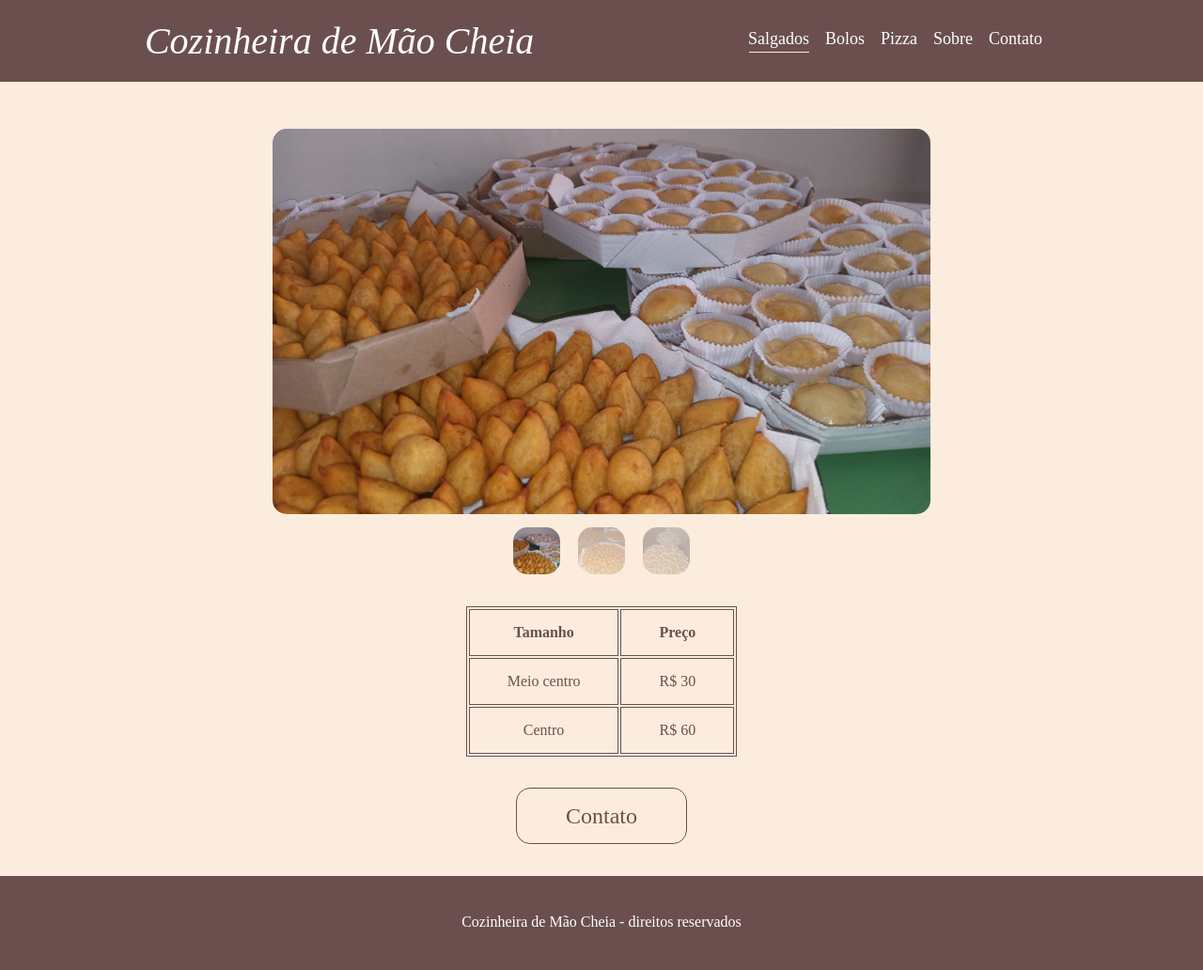
After one commit to WendelSantosNunes/Cozinheira-de-m-o-cheia, a web app: file savory.html in a window 1280 px wide. The commit adds this page. Shown: the whole page at 94% size. Run offline with its HTML, style and script files only (its server is not run), Linux system fonts and the light colour scheme.

Commit message:
Update project

```diff
--- a/about.html
+++ b/about.html
@@ -15,11 +15,11 @@
       <div class="container">
         <h1><a href="./index.html">Cozinheira de Mão Cheia</a></h1>
         <ul>
-          <li><a href="#">Salgados</a></li>
+          <li><a href="./savory.html">Salgados</a></li>
           <li><a href="#">Bolos</a></li>
           <li><a href="#">Pizza</a></li>
           <li><a href="./about.html" class="current">Sobre</a></li>
-          <li><a href="#">Contato</a></li>
+          <li><a href="./contact.html">Contato</a></li>
         </ul>
       </div>
     </header>
--- a/contact.html
+++ b/contact.html
@@ -9,14 +9,14 @@
     <link rel="stylesheet" href="./styles/footer.css" />
     <link rel="stylesheet" href="./styles/responsiveness.css" />
     <link rel="stylesheet" href="./styles/contact.css" />
-    <title>Document</title>
+    <title>Cozinheira de mão cheia</title>
   </head>
   <body>
     <header>
       <div class="container">
         <h1><a href="./index.html">Cozinheira de Mão Cheia</a></h1>
         <ul>
-          <li><a href="#">Salgados</a></li>
+          <li><a href="./savory.html">Salgados</a></li>
           <li><a href="#">Bolos</a></li>
           <li><a href="#">Pizza</a></li>
           <li><a href="./about.html">Sobre</a></li>
--- a/index.html
+++ b/index.html
@@ -16,7 +16,7 @@
       <div class="container">
         <h1><a href="#">Cozinheira de Mão Cheia</a></h1>
         <ul>
-          <li><a href="#">Salgados</a></li>
+          <li><a href="./savory.html">Salgados</a></li>
           <li><a href="#">Bolos</a></li>
           <li><a href="#">Pizza</a></li>
           <li><a href="./about.html">Sobre</a></li>
@@ -160,6 +160,6 @@
     <footer>
       <p>Cozinheira de Mão Cheia - direitos reservados</p>
     </footer>
-    <script src="./script.js"></script>
+    <script src="./scripts/script.js"></script>
   </body>
 </html>
--- /dev/null
+++ b/savory.html
@@ -0,0 +1,81 @@
+<!DOCTYPE html>
+<html lang="pt-br">
+  <head>
+    <meta charset="UTF-8" />
+    <meta http-equiv="X-UA-Compatible" content="IE=edge" />
+    <meta name="viewport" content="width=device-width, initial-scale=1.0" />
+    <link rel="stylesheet" href="./styles/global.css" />
+    <link rel="stylesheet" href="./styles/head.css" />
+    <link rel="stylesheet" href="./styles/footer.css" />
+    <link rel="stylesheet" href="./styles/responsiveness.css" />
+    <link rel="stylesheet" href="./styles/savory.css" />
+    <title>Cozinheira de mão cheia</title>
+  </head>
+  <body>
+    <header>
+      <div class="container">
+        <h1><a href="./index.html">Cozinheira de Mão Cheia</a></h1>
+        <ul>
+          <li><a href="./savory.html" class="current">Salgados</a></li>
+          <li><a href="#">Bolos</a></li>
+          <li><a href="#">Pizza</a></li>
+          <li><a href="./about.html">Sobre</a></li>
+          <li><a href="./contact.html">Contato</a></li>
+        </ul>
+      </div>
+    </header>
+
+    <main class="container bolos">
+      <div class="bolo-principal">
+        <img src="./assets/pg-salgados1.jpeg" alt="Fotos de salgados" />
+      </div>
+      <div class="bolos-fotos">
+        <img
+          src="./assets/pg-salgados1.jpeg"
+          alt="Fotos de salgados"
+          class="active"
+          onclick="troca(0)"
+        />
+        <img
+          src="./assets/pg-salgados3.jpeg"
+          alt="Fotos de salgados"
+          onclick="troca(1)"
+        />
+        <img
+          src="./assets/pg-salgados4.jpeg"
+          alt="Fotos de salgados"
+          onclick="troca(2)"
+        />
+      </div>
+
+      <table>
+        <thead>
+          <tr>
+            <th>Tamanho</th>
+            <th>Preço</th>
+          </tr>
+        </thead>
+
+        <tbody>
+          <tr>
+            <td>Meio centro</td>
+            <td>R$ 30</td>
+          </tr>
+        </tbody>
+
+        <tfoot>
+          <tr>
+            <td>Centro</td>
+            <td>R$ 60</td>
+          </tr>
+        </tfoot>
+      </table>
+      <a href="./contact.html">Contato</a>
+    </main>
+
+    <footer>
+      <p>Cozinheira de Mão Cheia - direitos reservados</p>
+    </footer>
+    <script src="./scripts/savory.js"></script>
+  </body>
+</html>
--- /dev/null
+++ b/scripts/savory.js
@@ -0,0 +1,16 @@
+function troca(index) {
+  const imgs = document.querySelectorAll('.bolos-fotos > *')
+  const img = document.querySelector('.bolo-principal > *')
+  imgs.forEach(items => items.classList.remove('active'))
+
+  if (index === 0) {
+    imgs[index].classList.add('active')
+    img.setAttribute('src', './assets/pg-salgados1.jpeg')
+  } else if (index === 1) {
+    imgs[index].classList.add('active')
+    img.setAttribute('src', './assets/pg-salgados3.jpeg')
+  } else {
+    imgs[index].classList.add('active')
+    img.setAttribute('src', './assets/pg-salgados4.jpeg')
+  }
+}
--- a/styles/responsiveness.css
+++ b/styles/responsiveness.css
@@ -27,6 +27,16 @@
   h1 {
     font-size: 24px;
     text-align: center;
+    margin-bottom: 15px;
+  }
+
+  ul {
+    flex-direction: column;
+    align-items: center;
+  }
+
+  ul li {
+    margin-top: 10px;
   }
 
   main a {
--- /dev/null
+++ b/styles/savory.css
@@ -0,0 +1,128 @@
+/* header ##################### */
+
+.current::after {
+  content: '';
+  display: block;
+
+  height: 0.1rem;
+  width: 4rem;
+
+  margin: 0.2rem auto 0 auto;
+  background-color: #fcecdd;
+}
+
+/* Main #################### */
+
+main {
+  text-align: center;
+}
+
+.bolo-principal {
+  margin-top: 50px;
+  text-align: center;
+}
+
+.bolo-principal img {
+  width: 700px;
+  height: 410px;
+
+  border-radius: 15px;
+}
+
+.bolos-fotos {
+  margin-top: 10px;
+  margin-bottom: 30px;
+}
+
+.bolos-fotos img {
+  width: 50px;
+  height: 50px;
+
+  border-radius: 15px;
+  opacity: 0.3;
+}
+
+.bolos-fotos img:hover {
+  cursor: pointer;
+}
+
+.bolos-fotos img.active {
+  opacity: 1;
+}
+
+.bolos-fotos img:nth-child(2) {
+  margin: 0 15px;
+}
+
+main a {
+  color: var(--bg_header-bg_footer-color);
+
+  border: 1px solid var(--bg_header-bg_footer-color);
+  border-radius: 15px;
+
+  font-size: 1.5rem;
+
+  padding: 16px 52px;
+}
+
+main a:hover {
+  color: #fff;
+  background-color: #ffc288;
+}
+
+table {
+  border: 1px solid #6b4f4f;
+  margin: 0 auto 50px auto;
+}
+
+table th,
+table td {
+  padding: 15px 40px;
+  border: 1px solid #6b4f4f;
+}
+
+/* Responsividade ########## */
+
+@media (min-height: 1062px) {
+  footer {
+    position: absolute;
+  }
+
+  main.bolos {
+    margin-bottom: 40px;
+  }
+}
+
+@media (max-width: 800px) {
+  .bolo-principal img {
+    width: min(80vw, 700px);
+
+    border-radius: 15px;
+  }
+}
+
+@media (max-width: 440px) {
+  main a {
+    padding: 12px;
+  }
+
+  table th,
+  table td {
+    padding: 15px 20px;
+  }
+}
+
+@media (max-width: 210px) {
+  .bolos-fotos img {
+    margin-top: 15px;
+  }
+
+  footer {
+    position: relative;
+  }
+
+  table th,
+  table td {
+    padding: 15px 5px;
+  }
+}
```
Also changed, not shown: assets/pg-salgados1.jpeg (added), assets/pg-salgados1.png (added), assets/pg-salgados2.png (added), assets/pg-salgados3.jpeg (added), assets/pg-salgados4.jpeg (added), scripts/script.js (renamed from script.js).
